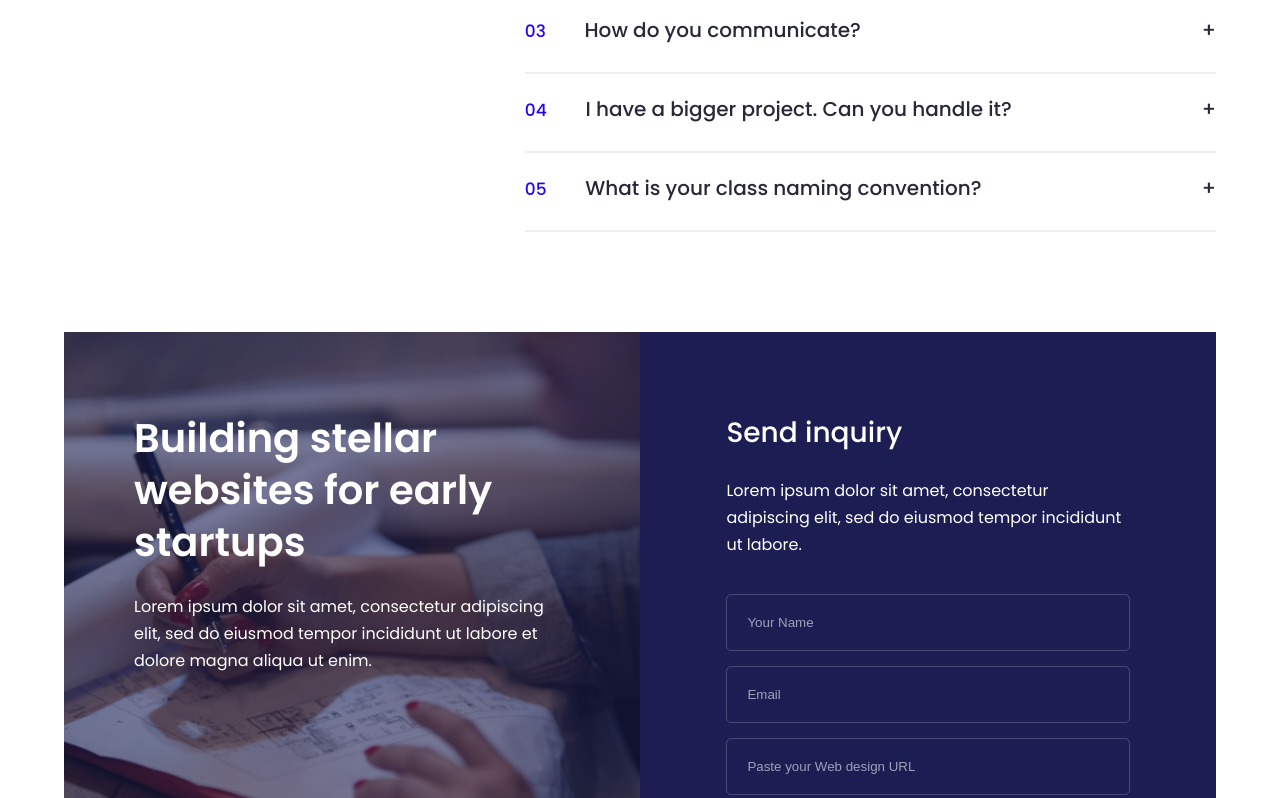
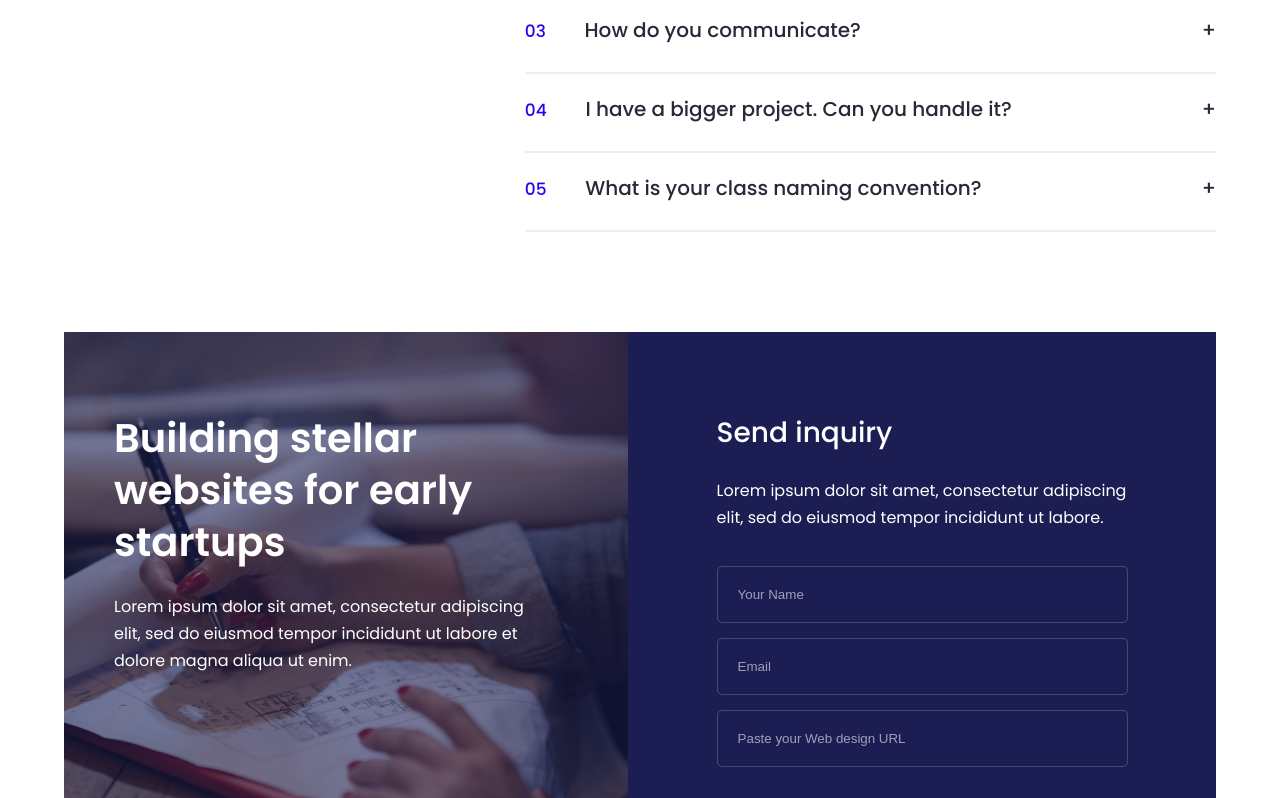
Before and after one commit to Meldy2503/Windec, a React (Create React App) app: page / in a window 1280 px wide. Shown: the part 3907-4705 px from the top of the page. Built offline with nearby package versions, Linux system fonts and the light colour scheme.

Commit message:
add mediaquery

```diff
--- a/src/components/HomePage/sendInquiry/Styled.js
+++ b/src/components/HomePage/sendInquiry/Styled.js
@@ -5,7 +5,7 @@ import img6 from "../../images/img6.svg";
 export const LeftContent = styled.div`
   display: flex;
   flex-direction: column;
-  width: 50%;
+  width: 49%;
   position: relative;
   background-image: linear-gradient(45deg, rgba(28, 30, 83, 0.5), rgba(28, 30, 83, 0.6)), url(${img6});
   /* height: 70rem; */
@@ -13,17 +13,34 @@ export const LeftContent = styled.div`
   background-repeat: no-repeat;
   background-position: center;
 
+  @media screen and (max-width: ${({theme}) => theme.mediaQuery.tablet}) {
+     width: 45%;
+  }
+
+  @media screen and (max-width: ${({theme}) => theme.mediaQuery.mobile}) {
+    display: none;
+ }
+
     div {
          position: absolute;
          top: 8rem;
-         left: 7rem;
+         left: 5rem;
          width: 75%;
+
+         @media screen and (max-width: ${({theme}) => theme.mediaQuery.tablet}) {
+          left: 3rem;
+          width: 80%;
+    }
 
   h1 {
      font-size: 4rem;
      line-height: 1.3;
      font-weight: 600;
      color: #fff;
+
+     @media screen and (max-width: ${({theme}) => theme.mediaQuery.tablet}) {
+      font-size: 3rem;
+    }
   }
 
   p {
@@ -35,15 +52,28 @@ export const LeftContent = styled.div`
 `;
 
 export const RightContent = styled.div`
-  width: 50%;
+  width: 51%;
   background-color: ${({theme}) => theme.colors.primary2};
   display: flex;
   flex-direction: column;
+
+  @media screen and (max-width: ${({theme}) => theme.mediaQuery.tablet}) {
+          width: 55%;
+    }
+
+  @media screen and (max-width: ${({theme}) => theme.mediaQuery.mobile}) {
+    width: 100%;
+    margin: 0 auto;
+      }
 
   div {
     width: 70%;
     margin: 0 auto;
     margin-top: 8rem;
+
+    @media screen and (max-width: ${({theme}) => theme.mediaQuery.tablet}) {
+          width: 80%;
+    }
 
     h5 {
       color: #fff;
@@ -69,10 +99,18 @@ export const RightContent = styled.div`
       margin-bottom: 1.5rem;
       padding: 2rem;
       border-radius: .5rem;
+      outline: none;
+      color: #fff;
 
       &::placeholder {
         color: ${({theme}) => theme.colors.primary5};
         opacity: 0.6;
+      }
+
+      &:focus {
+        background-color: #F4F6FC33;
+        border-bottom: 2px solid #fff;
+
       }
     }
   }
@@ -83,21 +121,13 @@ export const RightContent = styled.div`
          color: #fff;
          justify-content: center;
          margin-bottom: 6rem;
-
-         /* @media screen and (max-width: ${({theme}) => theme.mediaQuery.tablet}) {
-           margin-bottom: 4rem;
-          }  */
-        }
+     }
 
         li a {
           text-decoration: none;
           margin-right: 1.5rem;
           align-items: center;
           color: #fff;
-
-         /* @media screen and (max-width: ${({theme}) => theme.mediaQuery.tablet}) {
-          margin-right: .5rem;
-      }  */
      }
-}
+   }
 `;
```
Also changed, not shown: src/components/HomePage/sendInquiry/index.js (+5 -7 lines).
